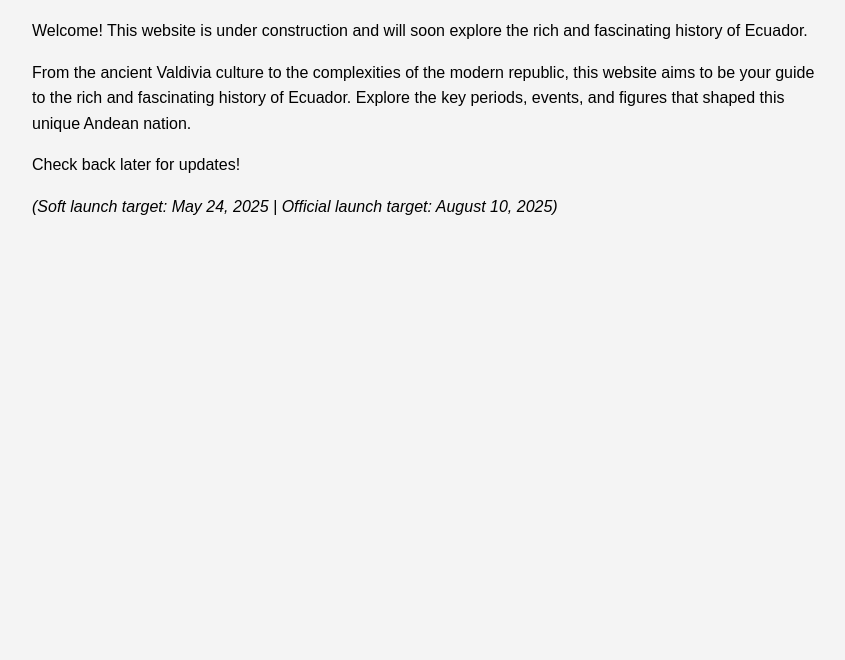
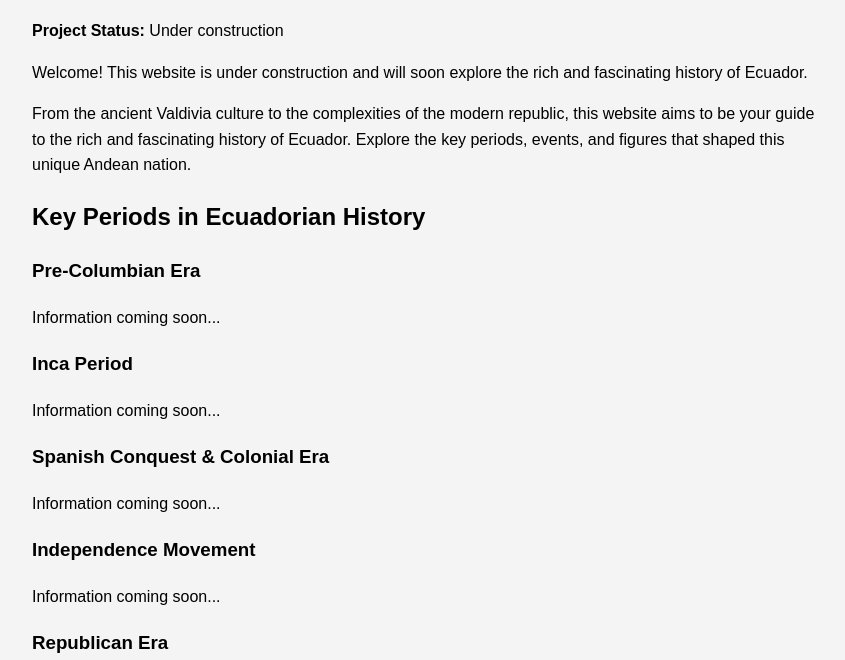
Before and after one commit to bredmondc/history-ecuador-website, a plain HTML site: page index.html in a window 1280 px wide. Shown: the part 140-800 px from the top of the page, without its empty margins (208-1053 px from the left). Drawn offline with Linux system fonts and the light colour scheme.

Commit message:
Update index.html
Add Section Headings to Homepage

```diff
--- a/index.html
+++ b/index.html
@@ -20,8 +20,25 @@
 </head>
 <body>
     <h1>History of Ecuador</h1>
+    <p><strong>Project Status:</strong> Under construction</p>
     <p>Welcome! This website is under construction and will soon explore the rich and fascinating history of Ecuador.</p>
     <p>From the ancient Valdivia culture to the complexities of the modern republic, this website aims to be your guide to the rich and fascinating history of Ecuador. Explore the key periods, events, and figures that shaped this unique Andean nation.</p>
+    <h2>Key Periods in Ecuadorian History</h2>
+
+    <h3>Pre-Columbian Era</h3>
+    <p>Information coming soon...</p>
+
+    <h3>Inca Period</h3>
+    <p>Information coming soon...</p>
+
+    <h3>Spanish Conquest & Colonial Era</h3>
+    <p>Information coming soon...</p>
+
+    <h3>Independence Movement</h3>
+    <p>Information coming soon...</p>
+
+    <h3>Republican Era</h3>
+    <p>Information coming soon...</p>
     <p>Check back later for updates!</p>
     <p><em>(Soft launch target: May 24, 2025 | Official launch target: August 10, 2025)</em></p>
 </body>
```
